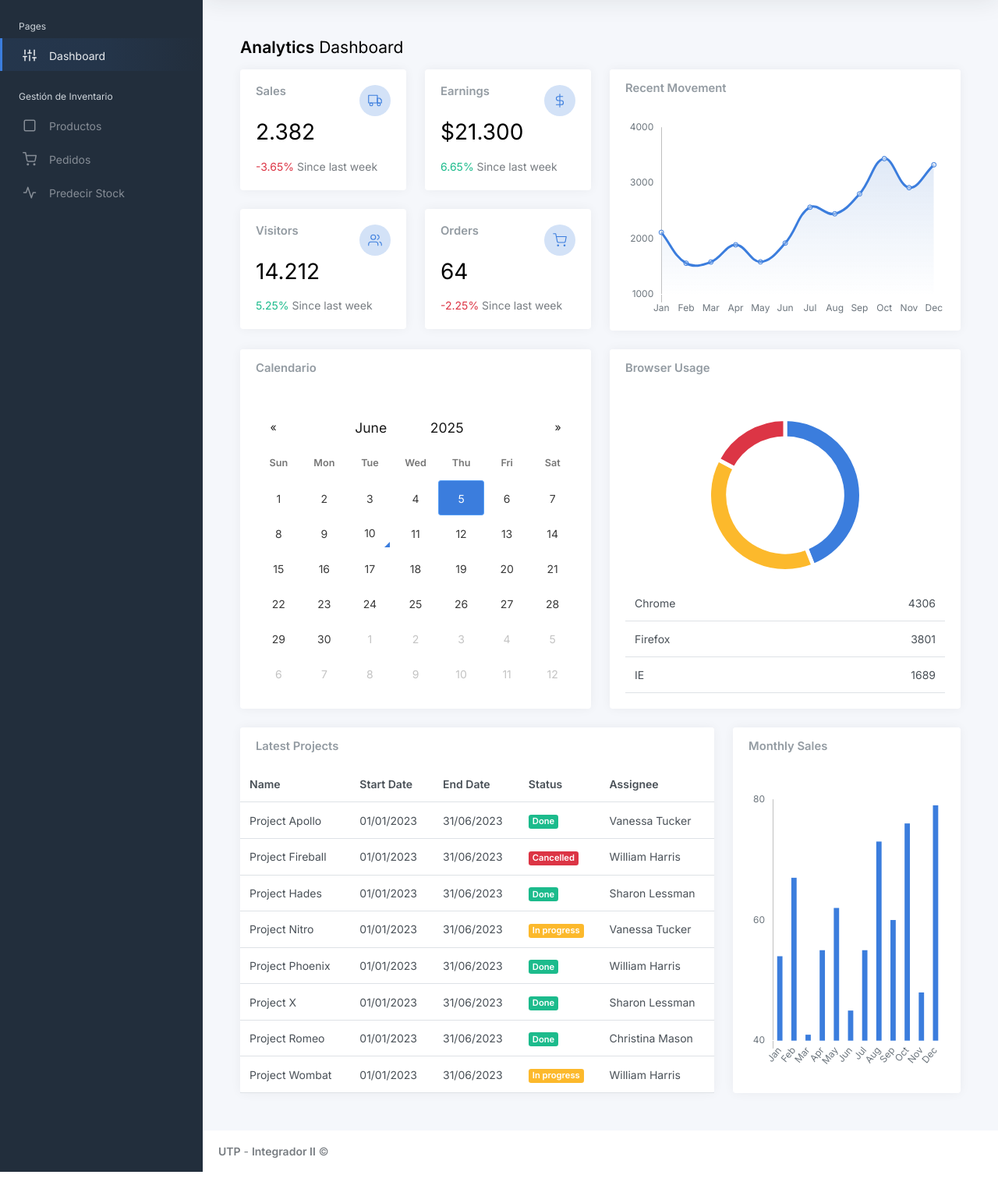
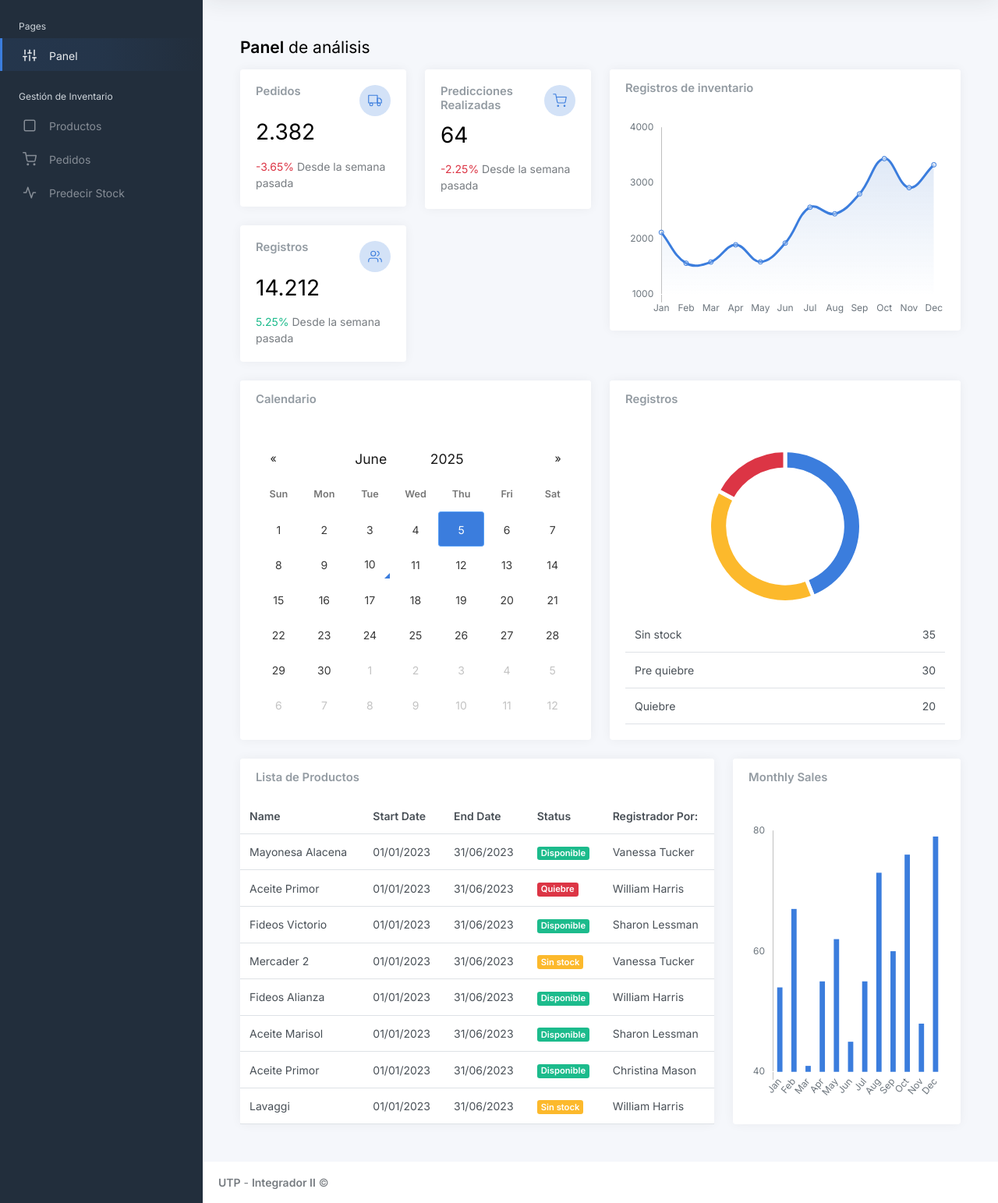
Before and after one commit to Jhanmer/IntegradoII-ALC, a Flask app: page / in a window 1280 px wide. Shown: the part 65-1608 px from the top of the page at 78% size. Before the commit the page ends 1568 px from the top, so only its background shows below. Run offline with Flask 3, Linux system fonts and the light colour scheme; some libraries are stand-ins or nearby versions.

Commit message:
cambios en el dashboard

```diff
--- a/app/templates/header.html
+++ b/app/templates/header.html
@@ -12,7 +12,7 @@
             <li class="sidebar-item {% if request.endpoint == 'main.index' %}active{% endif %}">
                 <a class="sidebar-link" href="{{ url_for('main.index') }}">
                     <i class="align-middle" data-feather="sliders"></i>
-                    <span class="align-middle">Dashboard</span>
+                    <span class="align-middle">Panel</span>
                 </a>
             </li>
 
--- a/app/templates/index.html
+++ b/app/templates/index.html
@@ -3,7 +3,7 @@
 {% block content %}
 				<div class="container-fluid p-0">
 
-					<h1 class="h3 mb-3"><strong>Analytics</strong> Dashboard</h1>
+					<h1 class="h3 mb-3"><strong>Panel</strong> de análisis</h1>
 
 					<div class="row">
 						<div class="col-xl-6 col-xxl-5 d-flex">
@@ -14,7 +14,7 @@
 											<div class="card-body">
 												<div class="row">
 													<div class="col mt-0">
-														<h5 class="card-title">Sales</h5>
+														<h5 class="card-title">Pedidos</h5>
 													</div>
 
 													<div class="col-auto">
@@ -26,7 +26,7 @@
 												<h1 class="mt-1 mb-3">2.382</h1>
 												<div class="mb-0">
 													<span class="text-danger">-3.65%</span>
-													<span class="text-muted">Since last week</span>
+													<span class="text-muted">Desde la semana pasada</span>
 												</div>
 											</div>
 										</div>
@@ -34,7 +34,7 @@
 											<div class="card-body">
 												<div class="row">
 													<div class="col mt-0">
-														<h5 class="card-title">Visitors</h5>
+														<h5 class="card-title">Registros</h5>
 													</div>
 
 													<div class="col-auto">
@@ -46,7 +46,7 @@
 												<h1 class="mt-1 mb-3">14.212</h1>
 												<div class="mb-0">
 													<span class="text-success">5.25%</span>
-													<span class="text-muted">Since last week</span>
+													<span class="text-muted">Desde la semana pasada</span>
 												</div>
 											</div>
 										</div>
@@ -56,27 +56,7 @@
 											<div class="card-body">
 												<div class="row">
 													<div class="col mt-0">
-														<h5 class="card-title">Earnings</h5>
-													</div>
-
-													<div class="col-auto">
-														<div class="stat text-primary">
-															<i class="align-middle" data-feather="dollar-sign"></i>
-														</div>
-													</div>
-												</div>
-												<h1 class="mt-1 mb-3">$21.300</h1>
-												<div class="mb-0">
-													<span class="text-success">6.65%</span>
-													<span class="text-muted">Since last week</span>
-												</div>
-											</div>
-										</div>
-										<div class="card">
-											<div class="card-body">
-												<div class="row">
-													<div class="col mt-0">
-														<h5 class="card-title">Orders</h5>
+														<h5 class="card-title">Predicciones Realizadas</h5>
 													</div>
 
 													<div class="col-auto">
@@ -88,7 +68,7 @@
 												<h1 class="mt-1 mb-3">64</h1>
 												<div class="mb-0">
 													<span class="text-danger">-2.25%</span>
-													<span class="text-muted">Since last week</span>
+													<span class="text-muted">Desde la semana pasada</span>
 												</div>
 											</div>
 										</div>
@@ -101,7 +81,7 @@
 							<div class="card flex-fill w-100">
 								<div class="card-header">
 
-									<h5 class="card-title mb-0">Recent Movement</h5>
+									<h5 class="card-title mb-0">Registros de inventario</h5>
 								</div>
 								<div class="card-body py-3">
 									<div class="chart chart-sm">
@@ -117,7 +97,7 @@
 							<div class="card flex-fill w-100">
 								<div class="card-header">
 
-									<h5 class="card-title mb-0">Browser Usage</h5>
+									<h5 class="card-title mb-0">Registros</h5>
 								</div>
 								<div class="card-body d-flex">
 									<div class="align-self-center w-100">
@@ -130,16 +110,16 @@
 										<table class="table mb-0">
 											<tbody>
 												<tr>
-													<td>Chrome</td>
-													<td class="text-end">4306</td>
+													<td>Sin stock</td>
+													<td class="text-end">35</td>
 												</tr>
 												<tr>
-													<td>Firefox</td>
-													<td class="text-end">3801</td>
+													<td>Pre quiebre</td>
+													<td class="text-end">30</td>
 												</tr>
 												<tr>
-													<td>IE</td>
-													<td class="text-end">1689</td>
+													<td>Quiebre</td>
+													<td class="text-end">20</td>
 												</tr>
 											</tbody>
 										</table>
@@ -170,7 +150,7 @@
 							<div class="card flex-fill">
 								<div class="card-header">
 
-									<h5 class="card-title mb-0">Latest Projects</h5>
+									<h5 class="card-title mb-0">Lista de Productos</h5>
 								</div>
 								<table class="table table-hover my-0">
 									<thead>
@@ -179,64 +159,64 @@
 											<th class="d-none d-xl-table-cell">Start Date</th>
 											<th class="d-none d-xl-table-cell">End Date</th>
 											<th>Status</th>
-											<th class="d-none d-md-table-cell">Assignee</th>
+											<th class="d-none d-md-table-cell">Registrador Por:</th>
 										</tr>
 									</thead>
 									<tbody>
 										<tr>
-											<td>Project Apollo</td>
+											<td>Mayonesa Alacena</td>
 											<td class="d-none d-xl-table-cell">01/01/2023</td>
 											<td class="d-none d-xl-table-cell">31/06/2023</td>
-											<td><span class="badge bg-success">Done</span></td>
+											<td><span class="badge bg-success">Disponible</span></td>
 											<td class="d-none d-md-table-cell">Vanessa Tucker</td>
 										</tr>
 										<tr>
-											<td>Project Fireball</td>
+											<td>Aceite Primor</td>
 											<td class="d-none d-xl-table-cell">01/01/2023</td>
 											<td class="d-none d-xl-table-cell">31/06/2023</td>
-											<td><span class="badge bg-danger">Cancelled</span></td>
+											<td><span class="badge bg-danger">Quiebre</span></td>
 											<td class="d-none d-md-table-cell">William Harris</td>
 										</tr>
 										<tr>
-											<td>Project Hades</td>
+											<td>Fideos Victorio</td>
 											<td class="d-none d-xl-table-cell">01/01/2023</td>
 											<td class="d-none d-xl-table-cell">31/06/2023</td>
-											<td><span class="badge bg-success">Done</span></td>
+											<td><span class="badge bg-success">Disponible</span></td>
 											<td class="d-none d-md-table-cell">Sharon Lessman</td>
 										</tr>
 										<tr>
-											<td>Project Nitro</td>
+											<td>Mercader 2</td>
 											<td class="d-none d-xl-table-cell">01/01/2023</td>
 											<td class="d-none d-xl-table-cell">31/06/2023</td>
-											<td><span class="badge bg-warning">In progress</span></td>
+											<td><span class="badge bg-warning">Sin stock</span></td>
 											<td class="d-none d-md-table-cell">Vanessa Tucker</td>
 										</tr>
 										<tr>
-											<td>Project Phoenix</td>
+											<td>Fideos Alianza</td>
 											<td class="d-none d-xl-table-cell">01/01/2023</td>
 											<td class="d-none d-xl-table-cell">31/06/2023</td>
-											<td><span class="badge bg-success">Done</span></td>
+											<td><span class="badge bg-success">Disponible</span></td>
 											<td class="d-none d-md-table-cell">William Harris</td>
 										</tr>
 										<tr>
-											<td>Project X</td>
+											<td>Aceite Marisol</td>
 											<td class="d-none d-xl-table-cell">01/01/2023</td>
 											<td class="d-none d-xl-table-cell">31/06/2023</td>
-											<td><span class="badge bg-success">Done</span></td>
+											<td><span class="badge bg-success">Disponible</span></td>
 											<td class="d-none d-md-table-cell">Sharon Lessman</td>
 										</tr>
 										<tr>
-											<td>Project Romeo</td>
+											<td>Aceite Primor</td>
 											<td class="d-none d-xl-table-cell">01/01/2023</td>
 											<td class="d-none d-xl-table-cell">31/06/2023</td>
-											<td><span class="badge bg-success">Done</span></td>
+											<td><span class="badge bg-success">Disponible</span></td>
 											<td class="d-none d-md-table-cell">Christina Mason</td>
 										</tr>
 										<tr>
-											<td>Project Wombat</td>
+											<td>Lavaggi</td>
 											<td class="d-none d-xl-table-cell">01/01/2023</td>
 											<td class="d-none d-xl-table-cell">31/06/2023</td>
-											<td><span class="badge bg-warning">In progress</span></td>
+											<td><span class="badge bg-warning">Sin stock</span></td>
 											<td class="d-none d-md-table-cell">William Harris</td>
 										</tr>
 									</tbody>
```
